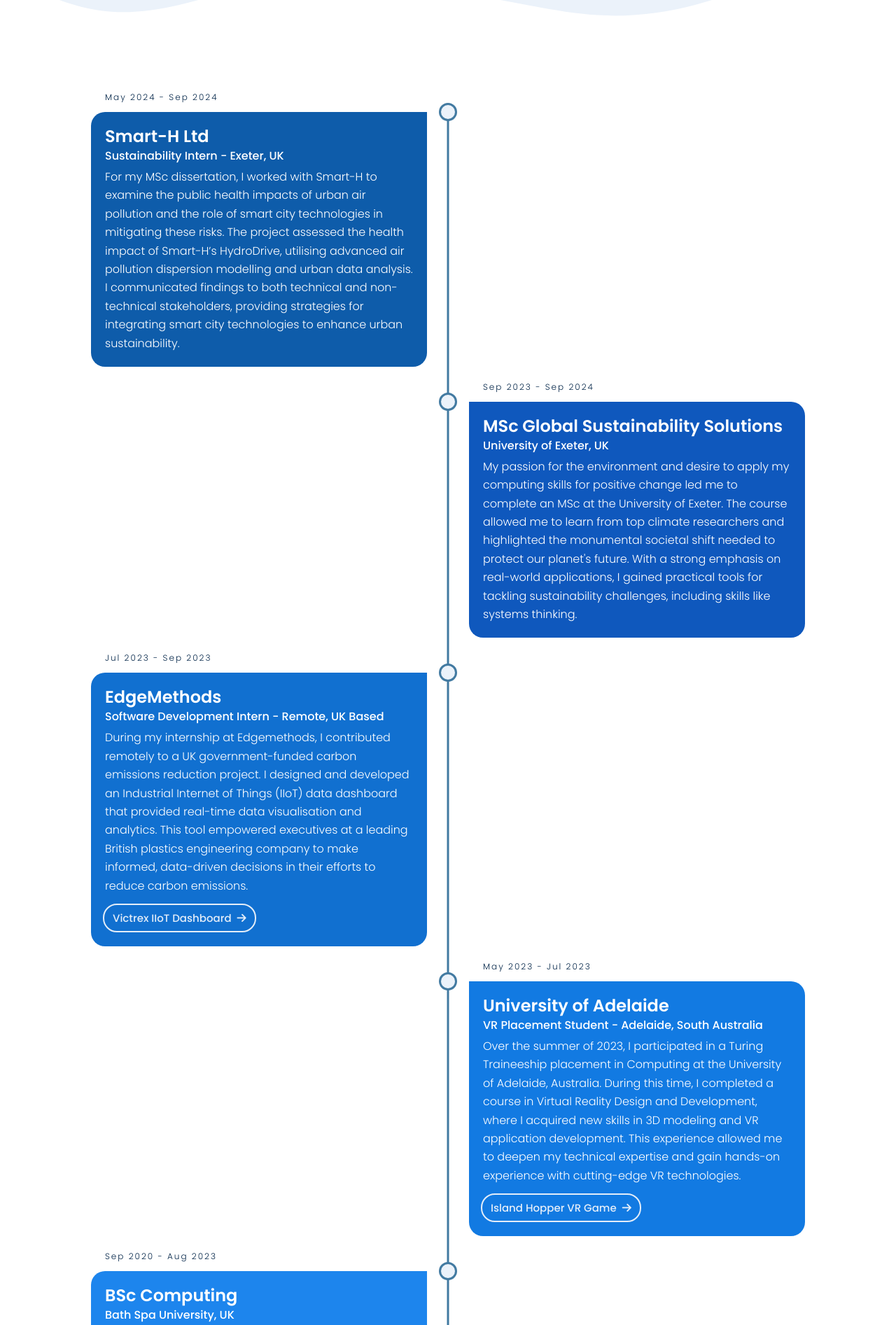
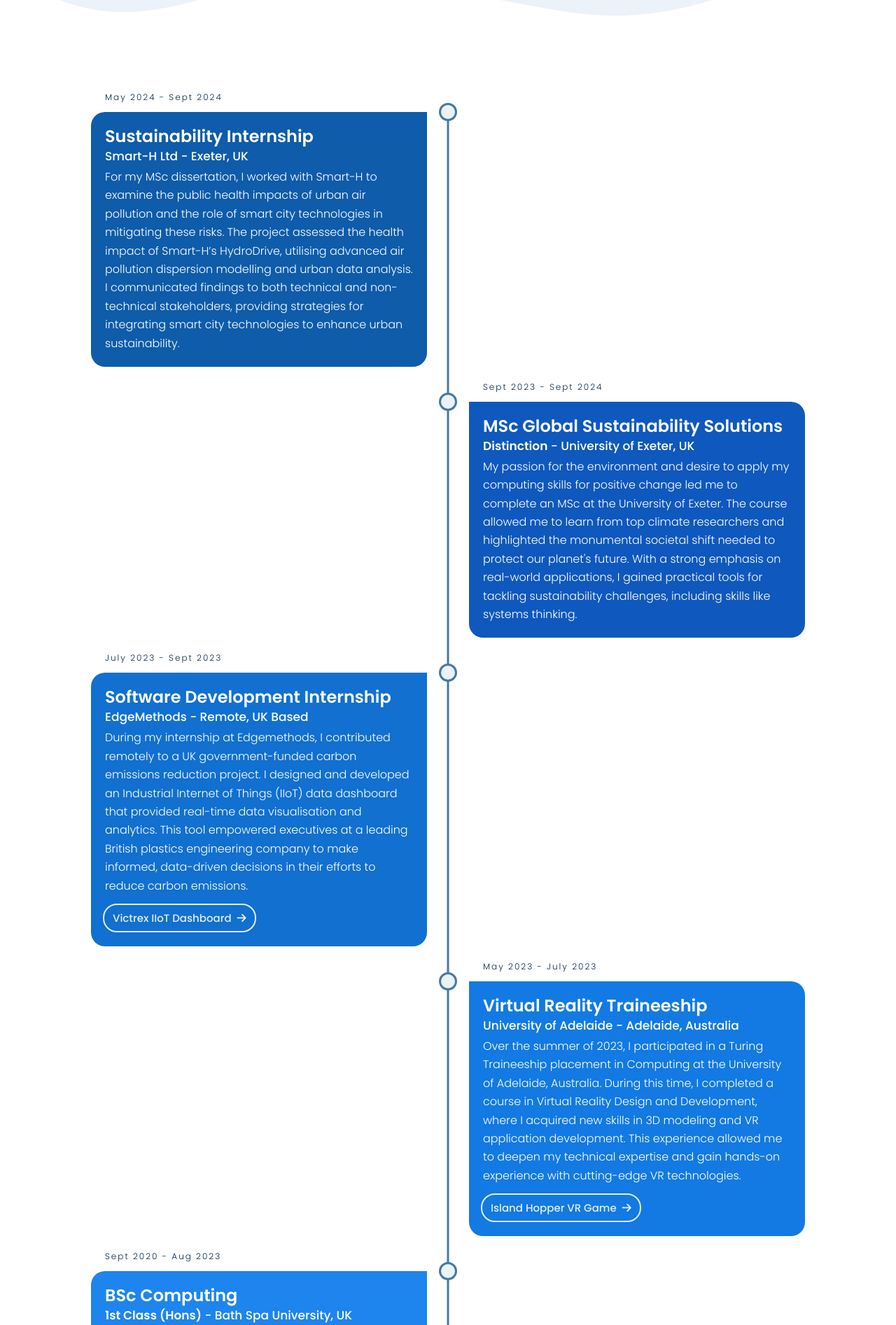
Before and after one commit to joeyc2224/portfolio-site, a plain HTML site: page index.html in a window 1280 px wide. Shown: the part 880-2773 px from the top of the page at 70% size. Drawn offline with Linux system fonts and the light colour scheme; a script that the page names is missing.

Commit message:
Timeline edits

```diff
--- a/index.html
+++ b/index.html
@@ -46,7 +46,7 @@
         <div>
           <p class="about-text">With a background in both computing and sustainability, I’m passionate about
             combining these fields to create meaningful solutions to global challenges. Whether it’s designing
-            user-friendly applications or
+            user-friendly applications, or
             contributing to projects that reduce environmental impact, I’m driven by the potential of technology to make
             a positive difference. My goal is to create digital tools that support a more sustainable and equitable
             world for everyone.</p>
@@ -73,9 +73,9 @@
         <ul>
           <li style="background-color: hsl(210, 85%, 36%);">
             <div class="timeline-content">
-              <h3 class="date">May 2024 - Sep 2024</h3>
-              <h1>Smart-H Ltd</h1>
-              <h2>Sustainability Intern - Exeter, UK</h2>
+              <h3 class="date">May 2024 - Sept 2024</h3>
+              <h1>Sustainability Internship</h1>
+              <h2>Smart-H Ltd - Exeter, UK</h2>
               <p>For my MSc dissertation, I worked with Smart-H to examine the public health impacts of urban air
                 pollution and the role of smart city technologies in mitigating these risks. The project assessed the
                 health impact of Smart-H’s HydroDrive, utilising advanced air pollution dispersion modelling and urban
@@ -88,9 +88,9 @@
           </li>
           <li style="background-color: hsl(215, 85%, 40%);">
             <div class="timeline-content">
-              <h3 class="date">Sep 2023 - Sep 2024</h3>
+              <h3 class="date">Sept 2023 - Sept 2024</h3>
               <h1>MSc Global Sustainability Solutions</h1>
-              <h2>University of Exeter, UK</h2>
+              <h2><strong>Distinction</strong> - University of Exeter, UK</h2>
               <p>My passion for the environment and desire to apply my computing skills for positive change led me to
                 complete an MSc at the University of Exeter. The course
                 allowed me to learn from top climate researchers and highlighted the monumental societal shift needed to
@@ -102,9 +102,9 @@
           </li>
           <li style="background-color: hsl(210, 85%, 44%);">
             <div class="timeline-content">
-              <h3 class="date">Jul 2023 - Sep 2023</h3>
-              <h1>EdgeMethods</h1>
-              <h2>Software Development Intern - Remote, UK Based</h2>
+              <h3 class="date">July 2023 - Sept 2023</h3>
+              <h1>Software Development Internship</h1>
+              <h2>EdgeMethods - Remote, UK Based</h2>
               <p>During my internship at Edgemethods, I contributed remotely to a UK government-funded carbon emissions
                 reduction project. I designed and developed an Industrial Internet of Things (IIoT) data dashboard that
                 provided real-time data visualisation and analytics. This tool empowered executives at a leading British
@@ -116,9 +116,9 @@
           </li>
           <li style="background-color: hsl(210, 85%, 48%);">
             <div class="timeline-content">
-              <h3 class="date">May 2023 - Jul 2023</h3>
-              <h1>University of Adelaide</h1>
-              <h2>VR Placement Student - Adelaide, South Australia</h2>
+              <h3 class="date">May 2023 - July 2023</h3>
+              <h1>Virtual Reality Traineeship</h1>
+              <h2>University of Adelaide - Adelaide, Australia</h2>
               <p>Over the summer of 2023, I participated in a Turing Traineeship placement in Computing at the
                 University of
                 Adelaide, Australia. During this time, I completed a course in Virtual Reality Design and Development,
@@ -130,13 +130,13 @@
           </li>
           <li style="background-color: hsl(210, 85%, 52%);">
             <div class="timeline-content">
-              <h3 class="date">Sep 2020 - Aug 2023</h3>
+              <h3 class="date">Sept 2020 - Aug 2023</h3>
               <h1>BSc Computing</h1>
-              <h2>Bath Spa University, UK</h2>
-              <p>I completed my undergraduate degree in Computing with First-Class Honours in 2023. During this time, I
+              <h2><strong>1st Class (Hons)</strong> - Bath Spa University, UK</h2>
+              <p>I completed my undergraduate degree in computing with First-Class Honours in 2023. During this time, I
                 developed a strong interest in programming, particularly in web and app development, and honed skills in
                 JavaScript, HTML/CSS, C++, database design, and API integration. I also spent a semester abroad in
-                Barcelona through the Erasmus programme, gaining new perspectives and valuable experience.</p>
+                Barcelona through the Erasmus Programme, gaining new perspectives and valuable experience.</p>
             </div>
           </li>
           <!-- <li class="end"></li> -->
--- a/styles/main.css
+++ b/styles/main.css
@@ -219,10 +219,14 @@ section {
 
 .timeline-content h2 {
     font-weight: 500;
-    font-size: 16px;
+    font-size: 17px;
     margin-top: 2px;
     margin-bottom: 6px;
     line-height: 22px;
+}
+
+.timeline-content h2 strong {
+    font-weight: 600;
 }
 
 .timeline-content p {
```
